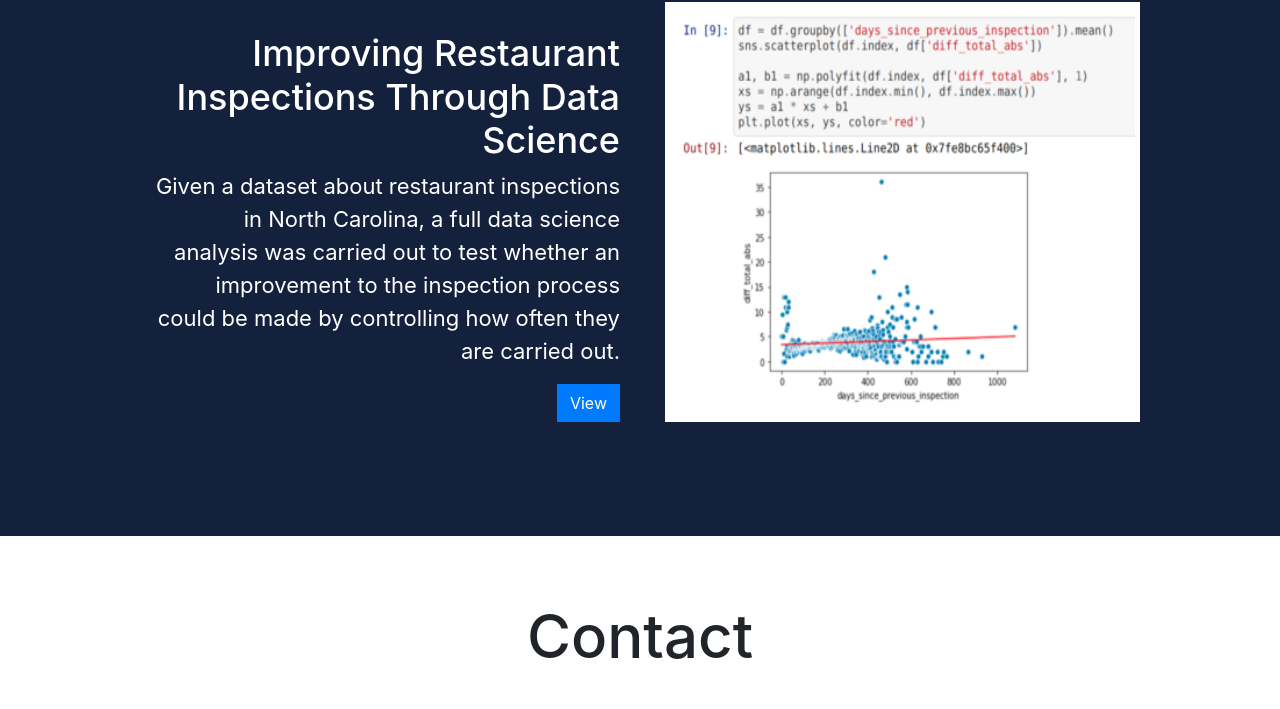
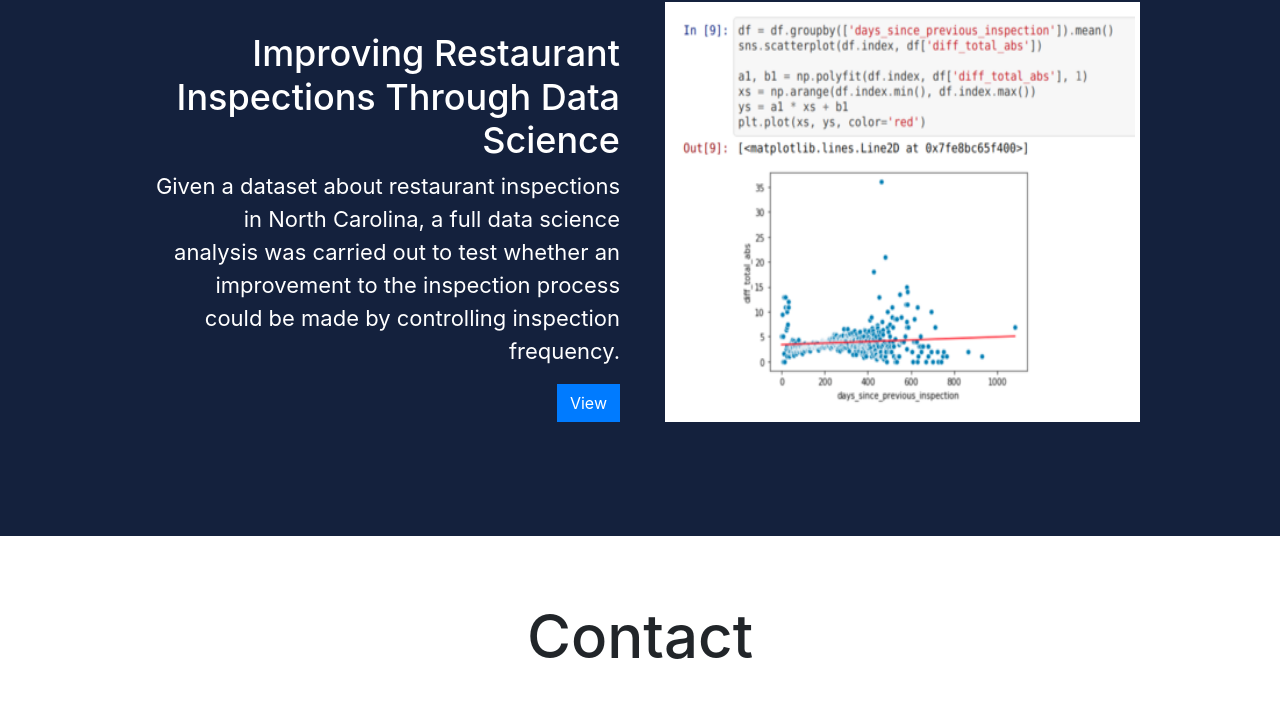
Before and after one commit to carbonchen/carbonchen.github.io, a plain HTML site: page index.html in a window 1280 px wide. Shown: the part 2365-3074 px from the top of the page. Drawn offline with nearby package versions, Linux system fonts and the light colour scheme.

Commit message:
Fixed project desc

```diff
--- a/index.html
+++ b/index.html
@@ -252,7 +252,7 @@
                                 North Carolina, a full data science analysis was
                                 carried out to test whether an improvement to
                                 the inspection process could be made by controlling
-                                how often they are carried out.
+                                inspection frequency.
                             </p>
                             <a class="btn btn-primary" role="button" target="_blank" rel="noopener noreferrer" href="https://github.com/carbonchen/individual_sp20/blob/master/final_project/FinalProject_carbonchen.ipynb">View</a>
                         </article>
```
